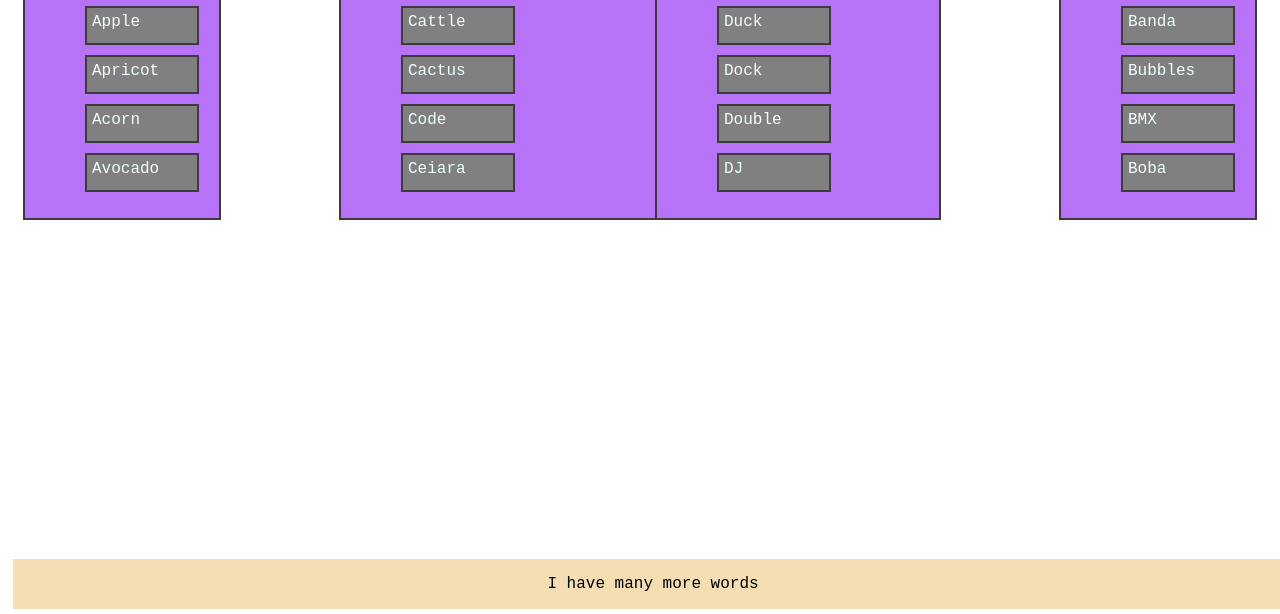
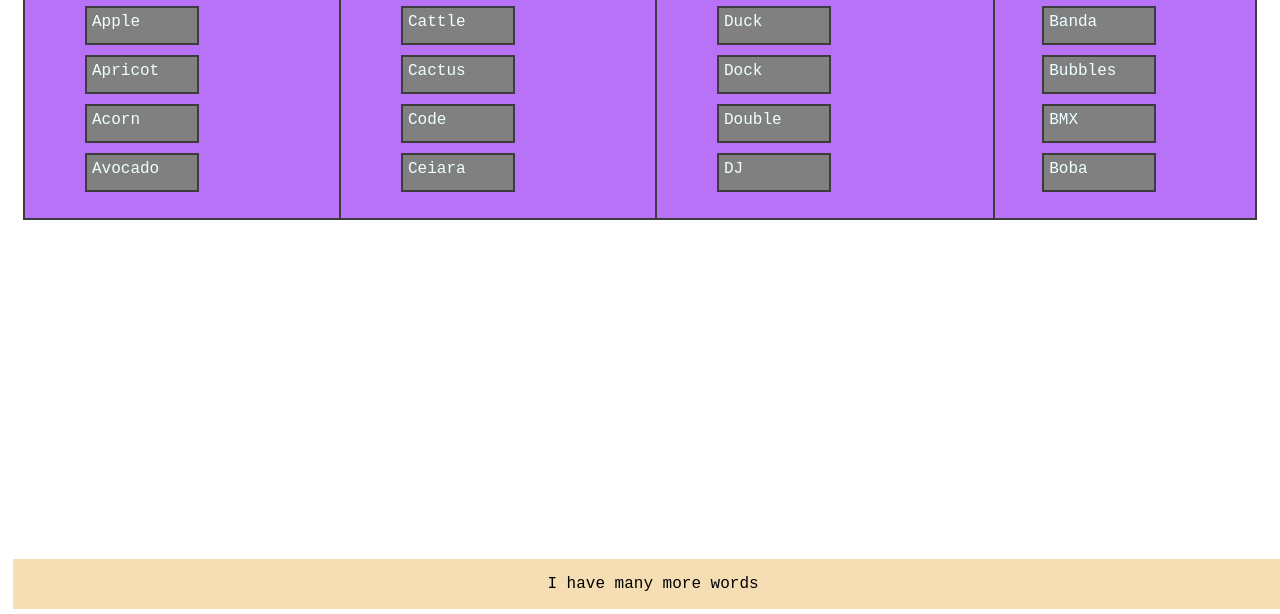
Before and after one commit to ceiaram/HW4-MultiColumnResponsiveness, a plain HTML site: page index.html in a window 1280 px wide. Shown: the part 186-800 px from the top of the page. Drawn offline with Linux system fonts and the light colour scheme; files that its build step writes are made by us from their sources.

Commit message:
Updated CSS

```diff
--- a/css/desktop.css
+++ b/css/desktop.css
@@ -5,21 +5,23 @@
 @media only screen and (min-width: 769px) {
   #Adiv {
     float: left;
+    width: 25%;
   }
 
   #Cdiv {
     position: absolute;
     left: 25%;
-    right: 25%;
+    width: 25%;
   }
 
   #Ddiv {
     position: absolute;
     left: 50%;
-    right: 25%;
+    width: 25%;
   }
 
   #Bdiv {
     float: right;
+    width: 20%;
   }
 }
```
